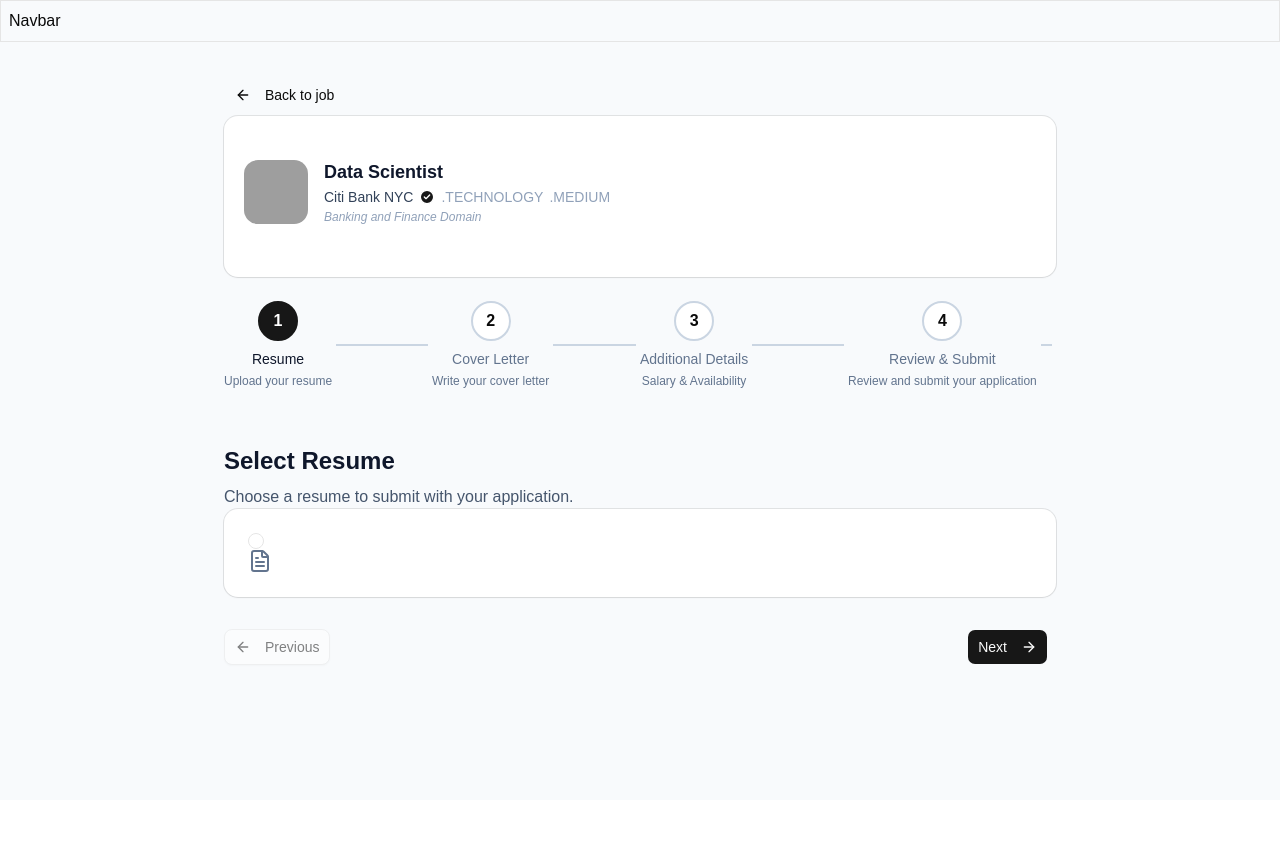
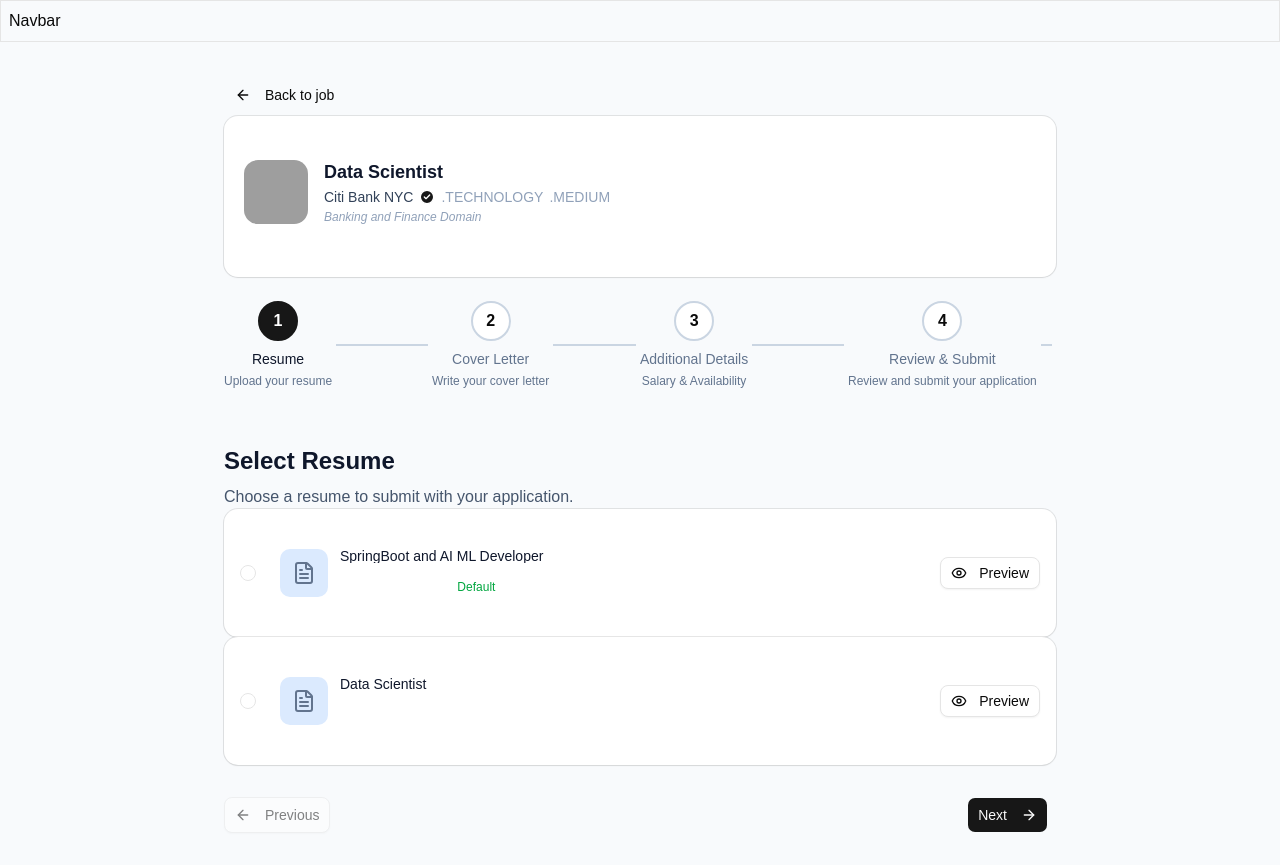
Before and after one commit to Devendra15197/job-portal-frontend, a React (Vite) app: page /apply/1 in a window 1280 px wide. Before the commit the page ends 800 px from the top, so only its background shows below. Built offline with nearby package versions, Linux system fonts and the light colour scheme; grey boxes are pictures that could not be loaded.

Commit message:
Adding few more details

```diff
--- /dev/null
+++ b/src/pages/ApplyNow/DummyResumes.js
@@ -0,0 +1,129 @@
+export const resumes = [
+    {
+        "id": 302,
+        "candidateId": 152,
+        "resumeTemplate": "PROFESSIONAL",
+        "resumeVisibility": "PUBLIC",
+        "isDefault": true,
+        "title": "SpringBoot and AI ML Developer",
+        "personalInfo": null,
+        "summary": null,
+        "completionScore": null,
+        "createdAt": "2026-10-19T14:51:47.668691",
+        "updatedAt": "2026-10-19T14:51:47.668761",
+        "workExperiences": [],
+        "educations": [],
+        "skills": [],
+        "projects": [],
+        "certifications": [],
+        "awards": [],
+        "languages": []
+    },
+    {
+        "id": 303,
+        "candidateId": 152,
+        "resumeTemplate": "PROFESSIONAL",
+        "resumeVisibility": "PUBLIC",
+        "isDefault": false,
+        "title": "Data Scientist",
+        "personalInfo": null,
+        "summary": null,
+        "completionScore": null,
+        "createdAt": "2026-10-19T14:52:24.778615",
+        "updatedAt": "2026-10-19T14:52:24.778642",
+        "workExperiences": [
+            {
+                "id": 53,
+                "companyName": "TechCorp Solutions",
+                "companyLogoUrl": "https://techcorp.com/logo.png",
+                "jobTitle": "Senior Backend Engineer",
+                "employmentType": "FULL_TIME",
+                "location": "San Francisco, CA",
+                "startDate": "2021-06-15",
+                "endDate": "2023-12-31",
+                "isCurrentJob": false,
+                "description": "Led development of microservices architecture using Spring Boot and Kubernetes. Improved API response time by 40% through optimization.",
+                "technologies": [
+                    "Java",
+                    "Spring Boot",
+                    "Kubernetes",
+                    "PostgreSQL",
+                    "Redis",
+                    "Docker"
+                ],
+                "displayOrder": 1
+            }
+        ],
+        "educations": [
+            {
+                "id": 3,
+                "institutionName": "State University",
+                "degree": "Bachelor of Science",
+                "fieldOfStudy": "Computer Science",
+                "grade": "3.8",
+                "startDate": "2016-08-01",
+                "endDate": "2020-05-15",
+                "isCurrentlyStudying": false,
+                "description": "Studied software engineering and data structures.",
+                "displayOrder": 1
+            }
+        ],
+        "skills": [
+            {
+                "id": 2,
+                "skillName": "Java",
+                "proficiencyLevel": "EXPERT",
+                "yearsOfExperience": 6,
+                "displayOrder": 1
+            }
+        ],
+        "projects": [
+            {
+                "id": 2,
+                "title": "Resume Builder",
+                "description": "Web app to create shareable resumes.",
+                "technologies": [
+                    "Java",
+                    "Spring Boot",
+                    "React"
+                ],
+                "projectUrl": "https://resume.example.com",
+                "sourceCodeUrl": "https://github.com/dev/resume-builder",
+                "startDate": "2022-01-01",
+                "endDate": "2022-12-01",
+                "isOngoing": false,
+                "displayOrder": 1,
+                "createdAt": null,
+                "updatedAt": null
+            }
+        ],
+        "certifications": [
+            {
+                "id": 2,
+                "certificationName": "Oracle Certified Professional, Java SE 11",
+                "issuingOrganization": "Oracle",
+                "issueDate": "2021-06-01",
+                "expirationDate": "2024-06-01",
+                "displayOrder": 1
+            }
+        ],
+        "awards": [
+            {
+                "id": 2,
+                "title": "Best Developer Award",
+                "awardDate": "2020-11-20",
+                "description": "Awarded for outstanding contributions to the platform.",
+                "issueBy": "TechCorp",
+                "displayOrder": 1
+            }
+        ],
+        "languages": [
+            {
+                "id": 2,
+                "languageName": "English",
+                "languageProficiency": "FLUENT",
+                "displayOrder": 1
+            }
+        ]
+    }
+]
--- a/src/pages/ApplyNow/SelectResume.jsx
+++ b/src/pages/ApplyNow/SelectResume.jsx
@@ -3,8 +3,9 @@ import React from 'react'
 import { RadioGroup, RadioGroupItem } from '../../components/ui/radio-group'
 import { Card, CardContent } from '../../components/ui/card'
 import { Label } from '../../components/ui/label'
-const resume = [1]
-
+import { resumes } from './DummyResumes'
+import { Button } from '../../components/ui/button'
+import { Eye } from 'lucide-react'
 
 
 const SelectResume = ({ SelectedResume, setSelectedResume }) => {
@@ -15,7 +16,7 @@ const SelectResume = ({ SelectedResume, setSelectedResume }) => {
                 <p className='text-slate-600'>Choose a resume to submit with your application.</p>
             </div>
 
-            {resume.length === 0 ? (
+            {resumes.length === 0 ? (
                 <div className='text-center py-12 text-slate-500'>
                     <FileText className='h-10 w-10 mx-auto mb-3 text-slate-300' />
                     <p className='font-medium'>No Resumes Found</p>
@@ -28,20 +29,35 @@ const SelectResume = ({ SelectedResume, setSelectedResume }) => {
             ) : (
                 <RadioGroup value={SelectedResume} onValueChange={setSelectedResume}>
                     <div>
-                        {resume.map((item) => (
-                            <Card>
-                                <CardContent>
-                                    <div>
-                                        <RadioGroupItem value={String(resume.id)} className='mr-2' />
-                                        <div>
-                                            <div>
+                        {resumes.map((item) => (
+                            <Card
+                                onClick={() => setSelectedResume(String(item.id))}
+                                key={item.id}
+                                className={`cursor-pointer transition-colors ${SelectedResume === String(item.id)
+                                    ? 'border-brand bg-blue-50'
+                                    : 'hover:bg-slate-100'
+                                    }`}
+                            >
+                                <CardContent className={"p-4"}>
+                                    <div className='flex items-center gap-4'>
+                                        <RadioGroupItem value={String(item.id)} className='mr-2' />
+                                        <div className='flex items-center gap-3 flex-1'>
+                                            <div className='h-12 w-12 rounded-lg bg-blue-100 flex items-center justify-center shrink-0'>
                                                 <FileText className='h-6 w-6 text-slate-500' />
                                             </div>
-                                            <div>
-                                                <Label>
+                                            <div className='flex-1 min-w-0'>
+                                                <Label className={"font-medium text-slate-900 cursor-pointer block truncate"}>
                                                     {item.title}
                                                 </Label>
+                                                <span className={'inline-block text-xs px-2 py-1 mt-1 rounded-full truncate ${bg-slate-600 text-white'}>{item.resumeTemplate}</span>
+                                                {item.isDefault && (<span className='ml-2 text-xs text-green-600 font-medium'>
+                                                    Default
+                                                </span>)}
                                             </div>
+                                            <Button variant='outline' size='sm'>
+                                                <Eye className='h-4 w-4 mr-2' />
+                                                Preview
+                                            </Button>
                                         </div>
                                     </div>
                                 </CardContent>
@@ -49,8 +65,9 @@ const SelectResume = ({ SelectedResume, setSelectedResume }) => {
                         ))}
                     </div>
                 </RadioGroup>
-            )}
-        </div>
+            )
+            }
+        </div >
     )
 }
 
```
